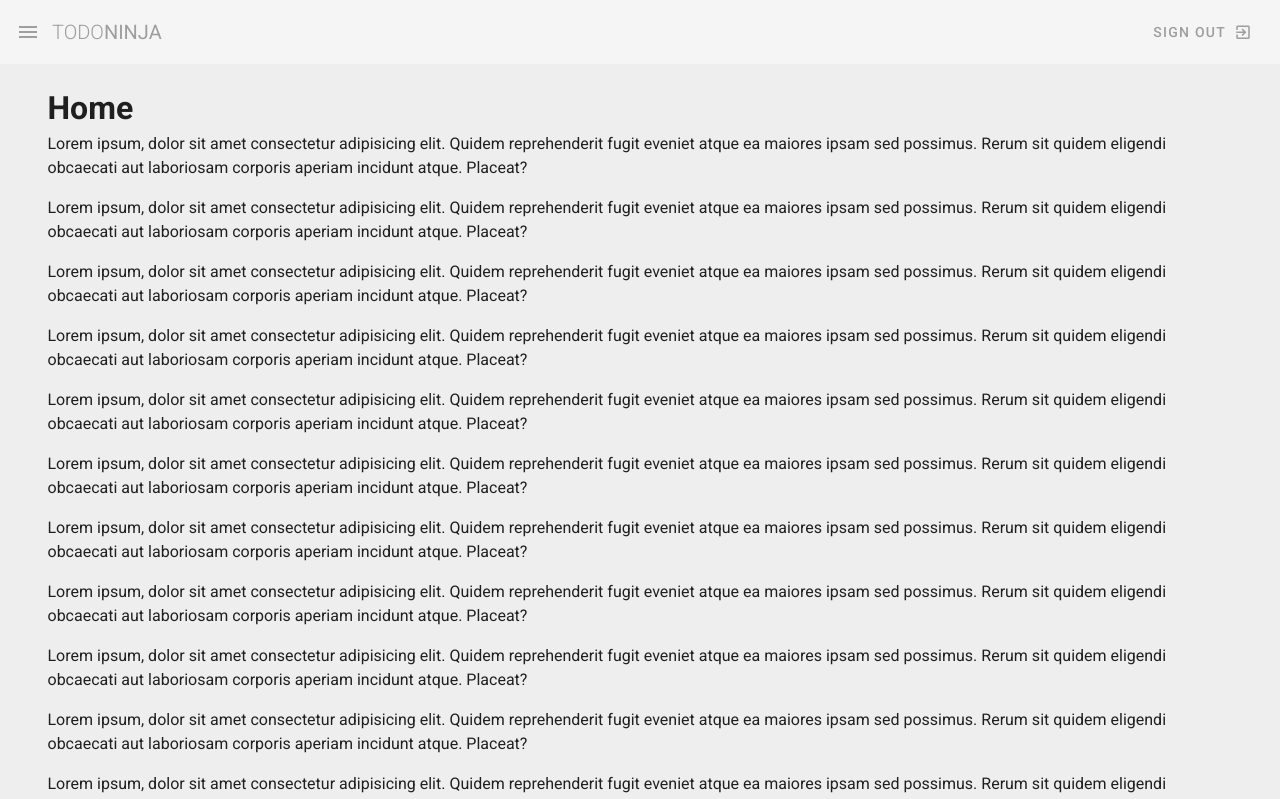
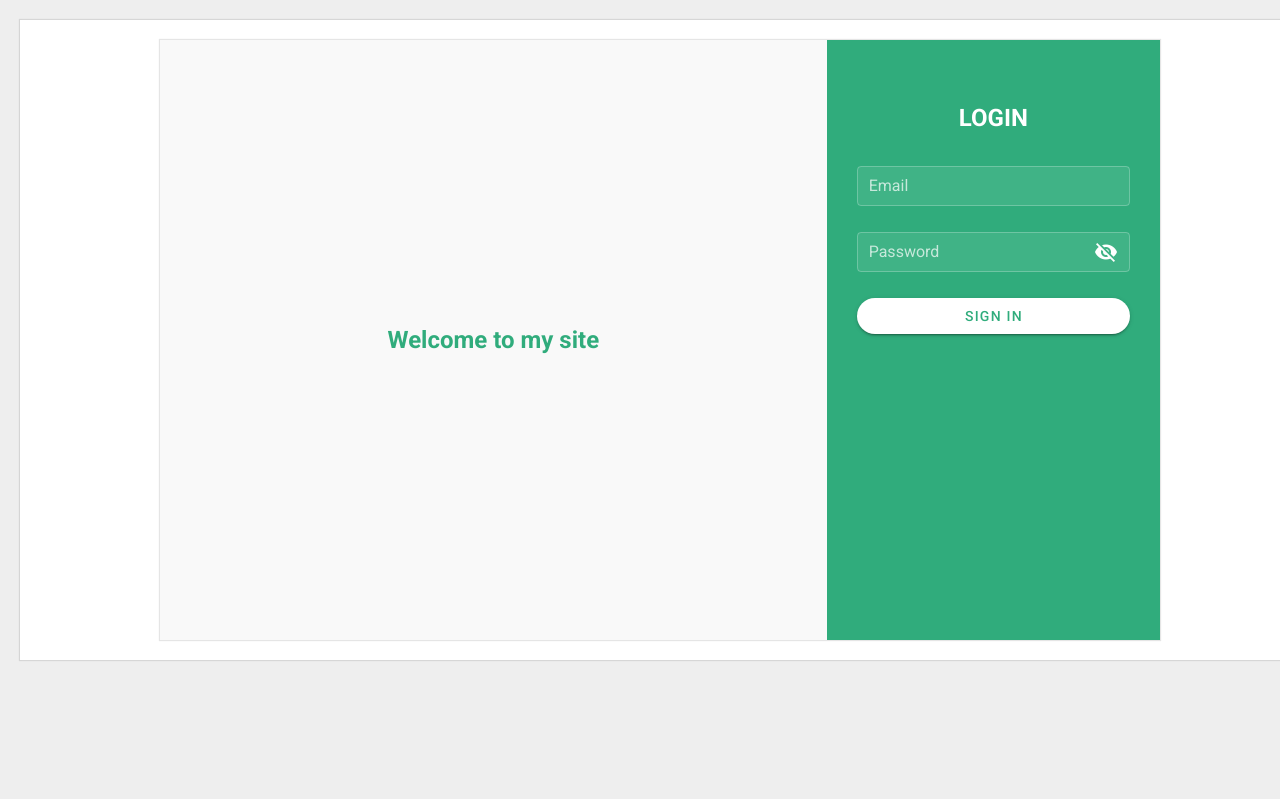
Before and after one commit to alansods/vuetify-todo-list, a Vue app: page / in a window 1280 px wide. Shown: the top 799 px of the page. Built offline with nearby package versions, Linux system fonts and the light colour scheme.

Commit message:
vee validate instalado e nomes do menu atualizados

```diff
--- a/package.json
+++ b/package.json
@@ -8,6 +8,7 @@
   },
   "dependencies": {
     "core-js": "^3.6.5",
+    "vee-validate": "^3.4.14",
     "vue": "^2.6.11",
     "vue-router": "^3.2.0",
     "vuetify": "^2.4.0",
--- a/src/App.vue
+++ b/src/App.vue
@@ -1,6 +1,5 @@
 <template>
   <v-app>
-    <Navbar />
     <v-main class="grey lighten-3">
       <router-view></router-view>
     </v-main>
@@ -8,11 +7,9 @@
 </template>
 
 <script>
-import Navbar from '@/components/Navbar.vue'
 
 export default {
   name: 'App',
-  components: {    Navbar  },
 };
 </script>
 
--- a/src/router/index.js
+++ b/src/router/index.js
@@ -1,9 +1,9 @@
 import Vue from 'vue'
 import VueRouter from 'vue-router'
 import Home from '../views/Home.vue'
+import Tarefas from '../views/Tarefas.vue'
 import Dashboard from '../views/Dashboard.vue'
-import Projects from '../views/Projects.vue'
-import Team from '../views/Team.vue'
+import Configuracoes from '../views/Configuracoes.vue'
 
 Vue.use(VueRouter)
 
@@ -19,14 +19,14 @@ const routes = [
     component: Dashboard
   },
   {
-    path: '/projects',
-    name: 'Projects',
-    component: Projects
+    path: '/tarefas',
+    name: 'Tarefas',
+    component: Tarefas
   },
   {
-    path: '/team',
-    name: 'Team',
-    component: Team
+    path: '/configuracoes',
+    name: 'Configuracoes',
+    component: Configuracoes
   },
 ]
 
--- a/src/views/About.vue
+++ /dev/null
@@ -1,5 +0,0 @@
-<template>
-  <div class="about">
-    <h1>This is an about page</h1>
-  </div>
-</template>
--- a/src/views/Home.vue
+++ b/src/views/Home.vue
@@ -1,29 +1,156 @@
 <template>
-  <v-container class="my-5">
-    <v-row>
-      <h1>Home</h1>
-      <p>Lorem ipsum, dolor sit amet consectetur adipisicing elit. Quidem reprehenderit fugit eveniet atque ea maiores ipsam sed possimus. Rerum sit quidem eligendi obcaecati aut laboriosam corporis aperiam incidunt atque. Placeat?</p>
-      <p>Lorem ipsum, dolor sit amet consectetur adipisicing elit. Quidem reprehenderit fugit eveniet atque ea maiores ipsam sed possimus. Rerum sit quidem eligendi obcaecati aut laboriosam corporis aperiam incidunt atque. Placeat?</p>
-      <p>Lorem ipsum, dolor sit amet consectetur adipisicing elit. Quidem reprehenderit fugit eveniet atque ea maiores ipsam sed possimus. Rerum sit quidem eligendi obcaecati aut laboriosam corporis aperiam incidunt atque. Placeat?</p>
-      <p>Lorem ipsum, dolor sit amet consectetur adipisicing elit. Quidem reprehenderit fugit eveniet atque ea maiores ipsam sed possimus. Rerum sit quidem eligendi obcaecati aut laboriosam corporis aperiam incidunt atque. Placeat?</p>
-      <p>Lorem ipsum, dolor sit amet consectetur adipisicing elit. Quidem reprehenderit fugit eveniet atque ea maiores ipsam sed possimus. Rerum sit quidem eligendi obcaecati aut laboriosam corporis aperiam incidunt atque. Placeat?</p>
-      <p>Lorem ipsum, dolor sit amet consectetur adipisicing elit. Quidem reprehenderit fugit eveniet atque ea maiores ipsam sed possimus. Rerum sit quidem eligendi obcaecati aut laboriosam corporis aperiam incidunt atque. Placeat?</p>
-      <p>Lorem ipsum, dolor sit amet consectetur adipisicing elit. Quidem reprehenderit fugit eveniet atque ea maiores ipsam sed possimus. Rerum sit quidem eligendi obcaecati aut laboriosam corporis aperiam incidunt atque. Placeat?</p>
-      <p>Lorem ipsum, dolor sit amet consectetur adipisicing elit. Quidem reprehenderit fugit eveniet atque ea maiores ipsam sed possimus. Rerum sit quidem eligendi obcaecati aut laboriosam corporis aperiam incidunt atque. Placeat?</p>
-      <p>Lorem ipsum, dolor sit amet consectetur adipisicing elit. Quidem reprehenderit fugit eveniet atque ea maiores ipsam sed possimus. Rerum sit quidem eligendi obcaecati aut laboriosam corporis aperiam incidunt atque. Placeat?</p>
-      <p>Lorem ipsum, dolor sit amet consectetur adipisicing elit. Quidem reprehenderit fugit eveniet atque ea maiores ipsam sed possimus. Rerum sit quidem eligendi obcaecati aut laboriosam corporis aperiam incidunt atque. Placeat?</p>
-      <p>Lorem ipsum, dolor sit amet consectetur adipisicing elit. Quidem reprehenderit fugit eveniet atque ea maiores ipsam sed possimus. Rerum sit quidem eligendi obcaecati aut laboriosam corporis aperiam incidunt atque. Placeat?</p>
-      <p>Lorem ipsum, dolor sit amet consectetur adipisicing elit. Quidem reprehenderit fugit eveniet atque ea maiores ipsam sed possimus. Rerum sit quidem eligendi obcaecati aut laboriosam corporis aperiam incidunt atque. Placeat?</p>
-      <p>Lorem ipsum, dolor sit amet consectetur adipisicing elit. Quidem reprehenderit fugit eveniet atque ea maiores ipsam sed possimus. Rerum sit quidem eligendi obcaecati aut laboriosam corporis aperiam incidunt atque. Placeat?</p>
-      <p>Lorem ipsum, dolor sit amet consectetur adipisicing elit. Quidem reprehenderit fugit eveniet atque ea maiores ipsam sed possimus. Rerum sit quidem eligendi obcaecati aut laboriosam corporis aperiam incidunt atque. Placeat?</p>
-      <p>Lorem ipsum, dolor sit amet consectetur adipisicing elit. Quidem reprehenderit fugit eveniet atque ea maiores ipsam sed possimus. Rerum sit quidem eligendi obcaecati aut laboriosam corporis aperiam incidunt atque. Placeat?</p>
-      <p>Lorem ipsum, dolor sit amet consectetur adipisicing elit. Quidem reprehenderit fugit eveniet atque ea maiores ipsam sed possimus. Rerum sit quidem eligendi obcaecati aut laboriosam corporis aperiam incidunt atque. Placeat?</p>
+  <section class="section-container">
+    <v-row class="signin">
+      <v-col cols="8" class="left">
+        <h1>Welcome to my site</h1>
+      </v-col>
+      <v-col cols="4" class="right">
+        <h2>LOGIN</h2>
+        <validation-observer ref="observer">
+          <v-form @submit.prevent="submit">
+            <validation-provider
+              v-slot="{ errors }"
+              name="Name"
+              rules="required|email"
+            >
+              <v-text-field
+                v-model="email"
+                :error-messages="errors"
+                label="Email"
+                required
+                outlined
+                dark
+                filled
+                dense
+              ></v-text-field>
+            </validation-provider>
+            <validation-provider
+              v-slot="{ errors }"
+              name="email"
+              rules="required"
+            >
+              <v-text-field
+                v-model="password"
+                :error-messages="errors"
+                label="Password"
+                :append-icon="showPass ? 'mdi-eye' : 'mdi-eye-off'"
+                @click:append="showPass = !showPass"
+                required
+                outlined
+                dense
+                dark
+                filled
+                :type="showPass ? 'text' : 'password'"
+              ></v-text-field>
+            </validation-provider>
+            <div class="text-center">
+              <v-btn
+                class="signin-btn"
+                type="submit"
+                rounded
+                color="white"
+                dark
+              >
+                Sign In
+              </v-btn>
+            </div>
+          </v-form>
+        </validation-observer>
+      </v-col>
     </v-row>
-  </v-container>
+  </section>
 </template>
 
 <script>
+
+import { required, email } from 'vee-validate/dist/rules'
+import { extend, ValidationProvider, setInteractionMode, ValidationObserver } from 'vee-validate'
+
+setInteractionMode('eager')
+
+extend('required', {
+  ...required,
+  message: '{_field_} can not be empty'
+})
+
+extend('email', {
+  ...email,
+  message: 'Email must be valid'
+})
+
 export default {
-  name: "Home",
-};
+  components: {
+    ValidationProvider,
+    ValidationObserver
+  },
+  data: () => ({
+    email: '',
+    password: null,
+    showPass: false
+  }),
+  computed: {
+    params() {
+      return {
+        email: this.email,
+        password: this.password
+      }
+    }
+  },
+  methods: {
+    async submit() {
+      const valid = await this.$refs.observer.validate()
+      if (valid) {
+        this.login(this.params) // action to login
+      }
+    },
+    clear() {
+      // you can use this method to clear login form
+      this.email = ''
+      this.password = null
+      this.$refs.observer.reset()
+    }
+  }
+}
+
 </script>
+
+<style lang="scss">
+.section-container {
+  padding: 20px;
+  margin: 20px;
+  background: #fff;
+  width: 100%;
+  box-shadow: 0 0 1px 1px rgba($color: #000000, $alpha: 0.1);
+  box-sizing: border-box;
+  .signin {
+    padding: 0;
+    max-width: 1000px;
+    margin: 0 auto;
+    min-height: 600px;
+    box-shadow: 0 0 1px 1px rgba($color: #000000, $alpha: 0.1);
+    .left {
+      padding: 30px;
+      justify-content: center;
+      align-items: center;
+      box-sizing: border-box;
+      display: flex;
+      color: #30ac7c;
+      background-color: #f9f9f9;
+    }
+    .right {
+      padding: 30px;
+      box-sizing: border-box;
+      background: #30ac7c;
+      color: #fff;
+      h2 {
+        text-align: center;
+        margin: 30px 0;
+      }
+      .signin-btn {
+        width: 100%;
+        color: #30ac7c;
+      }
+    }
+  }
+}
+</style>
```
Also changed, not shown: src/components/NavbarModeloAntigo.vue (added, +56 -0 lines), src/views/Configuracoes.vue (added), src/views/Projects.vue (deleted), src/views/Tarefas.vue (renamed from src/views/Team.vue), 1 other file (tests, documents, lock files or other folders).
